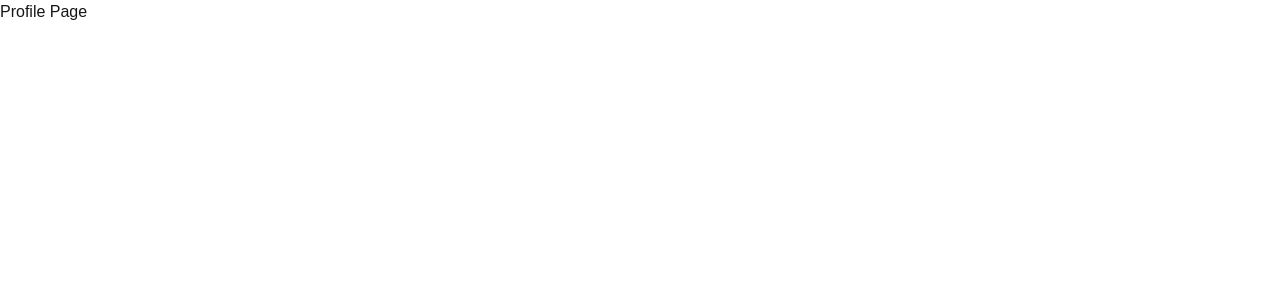
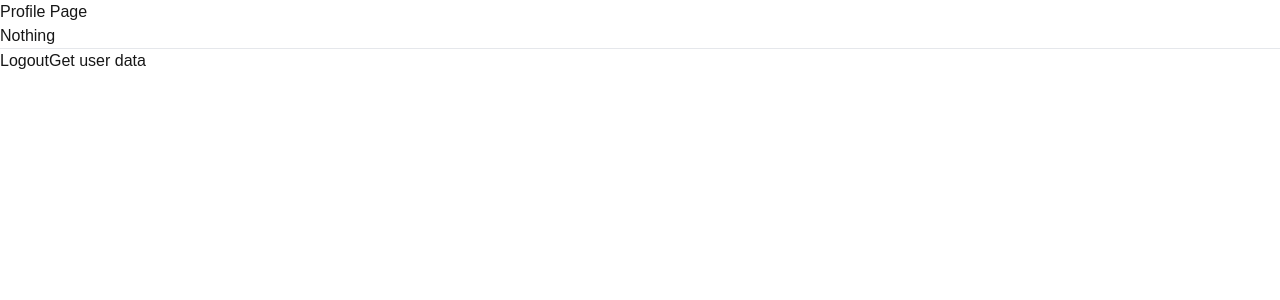
Before and after one commit to netizen-om/nextjs, a Next.js app: page /profile in a window 1280 px wide. Shown: the top 300 px of the page. Built offline with nearby package versions, Linux system fonts and the light colour scheme.

Commit message:
middleware and profile complete

```diff
--- /dev/null
+++ b/src/app/api/users/logout/route.ts
@@ -0,0 +1,13 @@
+import { NextRequest, NextResponse } from "next/server";
+
+export async function GET(request : NextRequest) {
+    try {
+        const response = NextResponse.json({message : "Logged out successfully"}, {status : 200})
+
+        response.cookies.set("token", "", {httpOnly : true, expires : new Date(0)})
+
+        return response
+    } catch (error : any) {
+        return NextResponse.json({error : error.message}, {status : 500})
+    }
+}
--- /dev/null
+++ b/src/app/api/users/me/route.ts
@@ -0,0 +1,20 @@
+import { connect } from "@/dbConfig/doConfig";
+import { getDataFromToken } from "@/helper/getDataFromToken";
+import User from "@/models/userModel";
+import { NextRequest,NextResponse } from "next/server"
+
+connect()
+
+export async function GET( request:NextRequest){
+    try {
+       const userId = getDataFromToken(request)
+       const user = await User.findOne({_id : userId}).select("-password")
+
+       return NextResponse.json({
+            message : "User Found",
+            data : user
+       })
+    } catch (error:any) {
+    return NextResponse.json({error : error.message},{status : 400 })
+    }
+}
--- a/src/app/profile/page.tsx
+++ b/src/app/profile/page.tsx
@@ -1,7 +1,51 @@
+"use client"
+import axios from "axios"
+import Link from "next/link"
+import { useRouter } from "next/navigation";
+import { NextResponse } from "next/server"
+import { useState } from "react";
+import toast from "react-hot-toast"
+
 export default function ProfilePage() {
+
+    const router = useRouter()
+    const [data,setData] = useState("nothing")
+    const getUserData = async() => {
+        try {
+            const res = await axios.get("/api/users/me")
+            console.log(res.data);
+
+            setData(res.data.data._id)
+        } catch (error : any) {
+            console.log(error.message);
+            toast.error(error.message)
+        }
+    }
+
+    const logout = async () => {
+        try {
+            await axios.get("/api/users/logout")
+            toast.success("Logout sucessful")
+            router.push("/login")
+        } catch (error : any) {
+            console.log(error.message);
+            toast.error(error.message)
+        }
+    }
+
     return (
-        <div className="flex justify-center items-center min-h-screen">
-            <h1 className="text-3xl font-bold">Profile Page</h1>
+        <div>
+            <div className="flex justify-center flex-col items-center min-h-screen">
+                <h1 className="text-3xl font-bold">Profile Page</h1>
+                <h2 >{data === 'nothing' ? "Nothing" :<Link href={`/profile/${data}`}> {data} </Link> }</h2>
+                <hr />
+                <button
+                onClick={logout}
+                className="bg-blue-500 mt-4 hover:bg-blue-600 text-white py-2 px-4 rounded">Logout</button>
+                <button
+                onClick={getUserData}
+                className="bg-purple-500 mt-4 hover:bg-purple-600 text-white py-2 px-4 rounded">Get user data</button>
+            </div>
         </div>
     )
 }
--- /dev/null
+++ b/src/helper/getDataFromToken.ts
@@ -0,0 +1,13 @@
+import jwt from "jsonwebtoken"
+import { NextRequest } from "next/server"
+
+export function getDataFromToken(request: NextRequest) {
+    try {
+        const token = request.cookies.get('token')?.value || "";
+        const decodedToken : any = jwt.verify(token, process.env.TOKEN_SECRET!);
+        return decodedToken.id
+
+    } catch (error) {
+        throw new Error("Error while getting data from token")
+    }
+}
```
Also changed, not shown: src/middleware.ts (added, +30 -0 lines).
